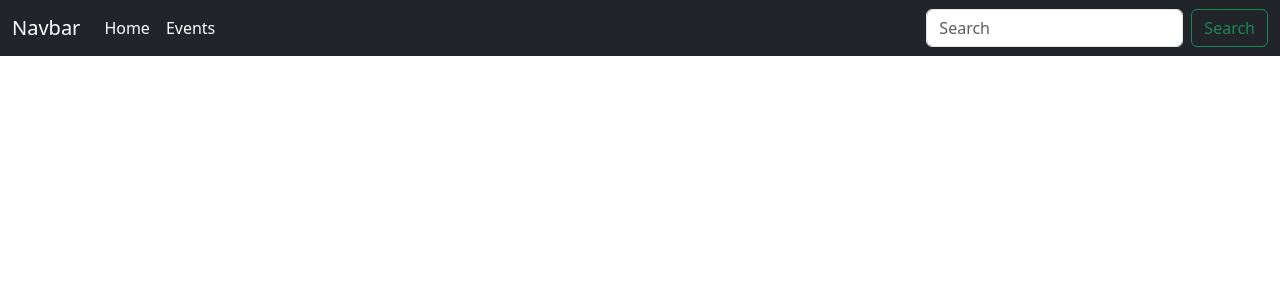
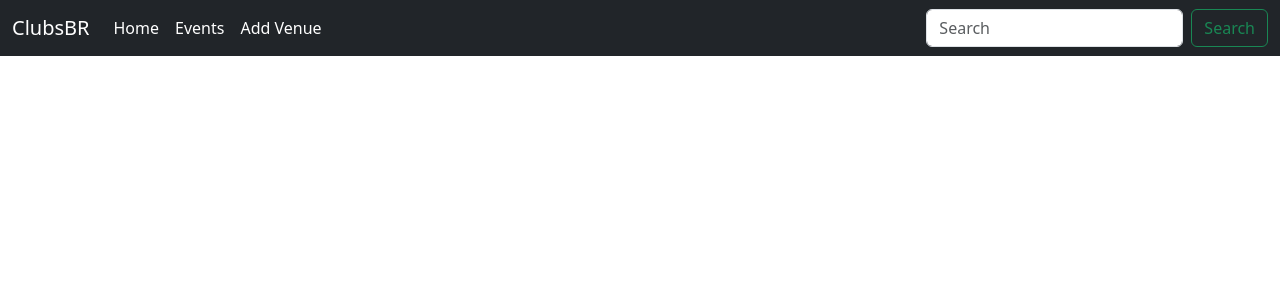
Before and after one commit to GuiFernandess7/DjangoClubApp, a Django app: template templates/events/home.html in a window 1280 px wide. Shown: the top 300 px of the page. Run offline with Django 4.2, Linux system fonts and the light colour scheme; the template is opened without the code that fills it, so the values that code supplies are empty.

Commit message:
navbar updated

```diff
--- a/templates/events/navbar.html
+++ b/templates/events/navbar.html
@@ -1,6 +1,6 @@
 <nav class="navbar navbar-expand-lg navbar-dark bg-dark">
     <div class="container-fluid">
-      <a class="navbar-brand" href="{% url 'home'%}">Navbar</a>
+      <a class="navbar-brand" href="{% url 'home'%}">ClubsBR</a>
       <button class="navbar-toggler" type="button" data-bs-toggle="collapse" data-bs-target="#navbarSupportedContent" aria-controls="navbarSupportedContent" aria-expanded="false" aria-label="Toggle navigation">
         <span class="navbar-toggler-icon"></span>
       </button>
@@ -12,6 +12,9 @@
           <li class="nav-item">
             <a class="nav-link active" aria-current="page" href="{% url 'event_list' %}">Events</a>
           </li>
+          <li class="nav-item">
+            <a class="nav-link active" aria-current="page" href="{% url 'add_venue'%}">Add Venue</a>
+          </li>
         </ul>
         <form class="d-flex" role="search">
           <input class="form-control me-2" type="search" placeholder="Search" aria-label="Search">
```
